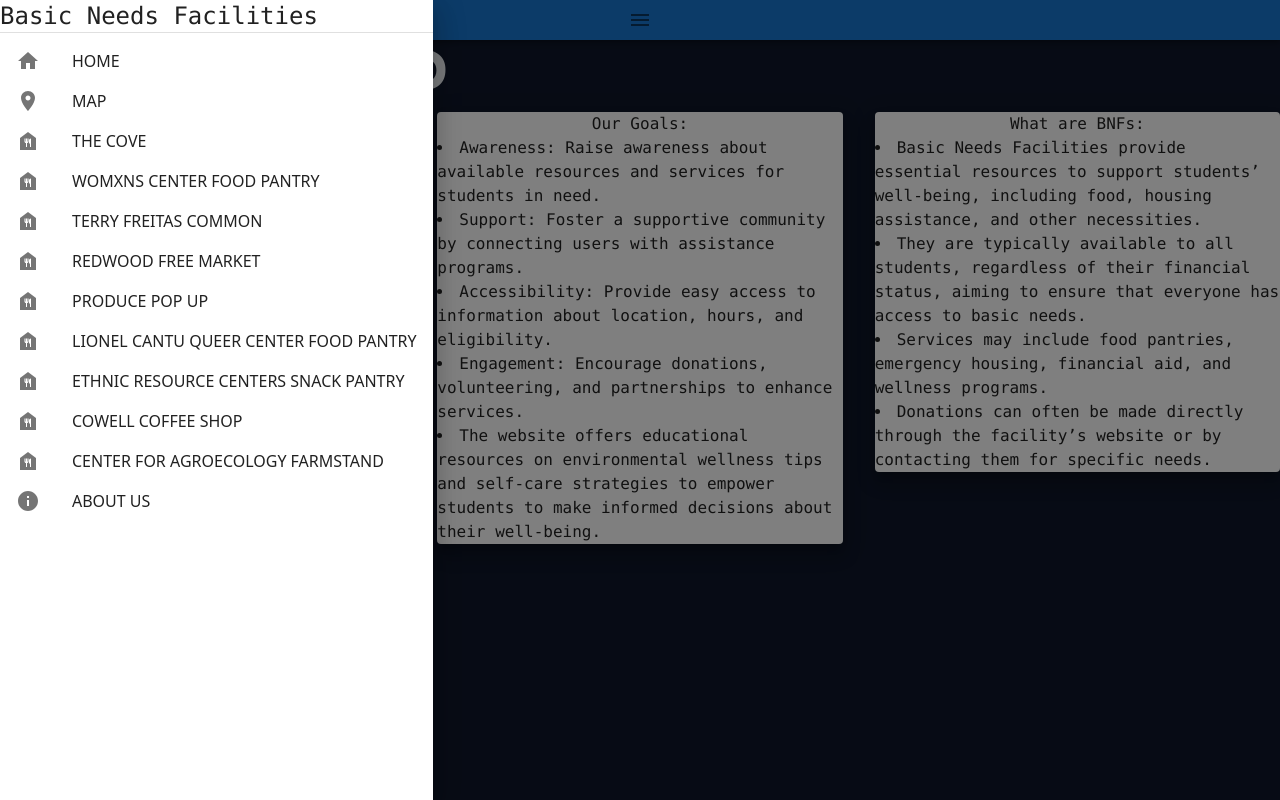
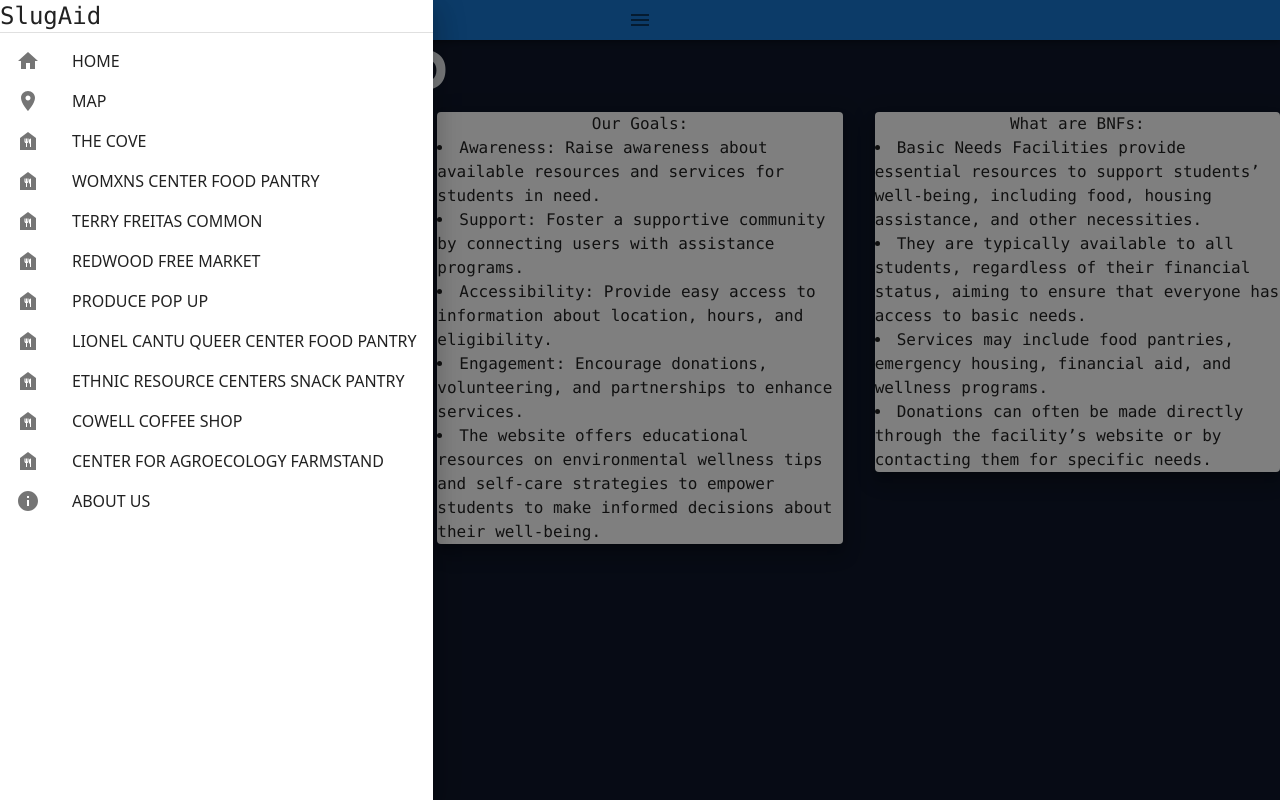
Before and after one commit to dgonz10152/ACMHacks-2024, a Next.js app: page /About in a window 1280 px wide. Both pictures are taken after a click on the button 640 px from the left and 20 px from the top of the page. Built offline with nearby package versions, Linux system fonts and the light colour scheme.

Commit message:
Hopefully last menubar

```diff
--- a/src/app/components/MenuBar.js
+++ b/src/app/components/MenuBar.js
@@ -27,9 +27,9 @@ function DrawerInfo() {
     <Box className="w-56">
       <Typography
         variant="h5"
-        style={{ fontFamily: 'Monaco, "Courier New", monospace' }}
+        style={{ fontFamily: 'Monaco, "Courier New", monospace' }} className="flex justify-center"
       >
-        Basic Needs Facilities
+        SlugAid
       </Typography>
       <Divider />
       <List className="p-3 m-2">
```
